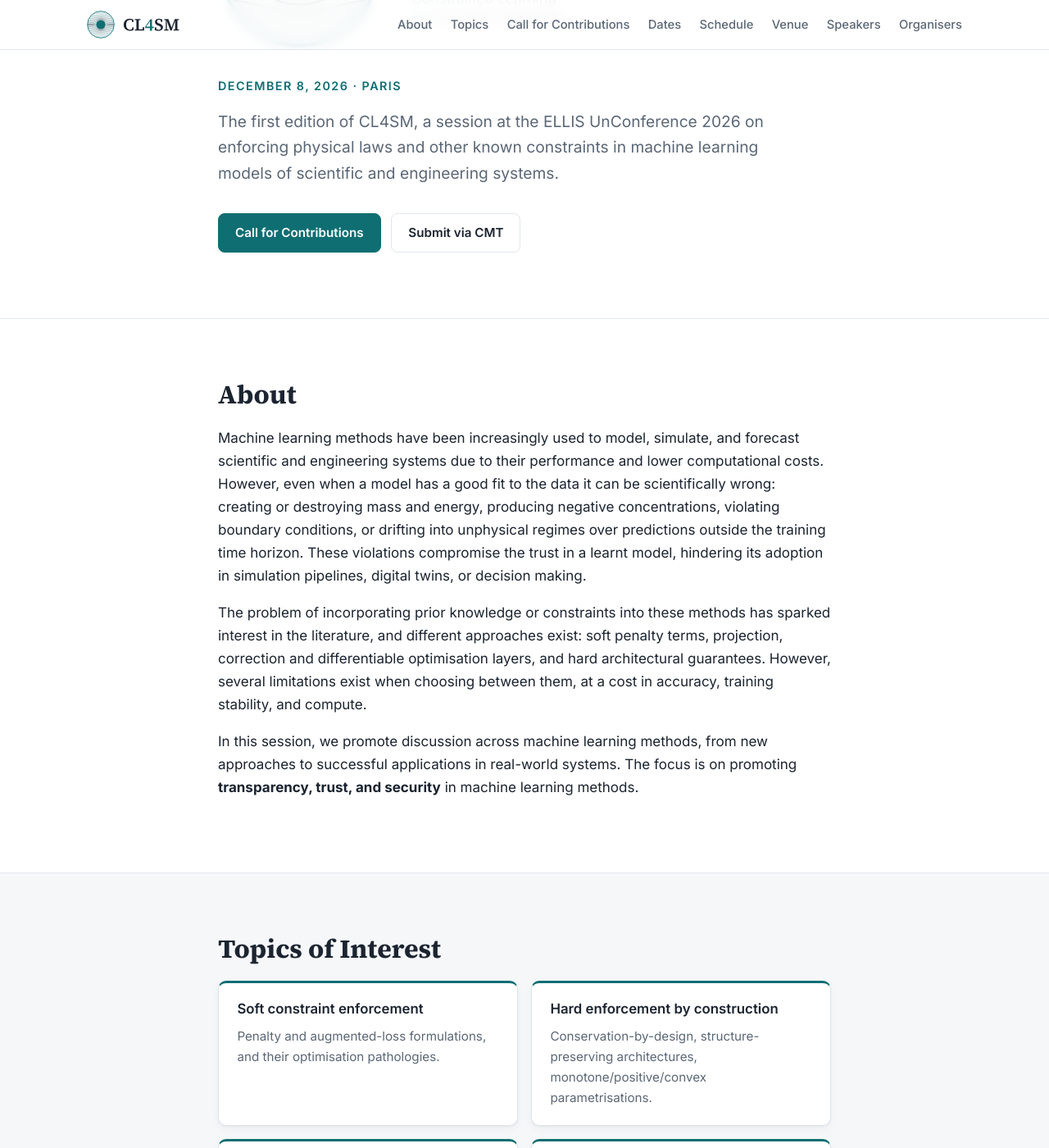
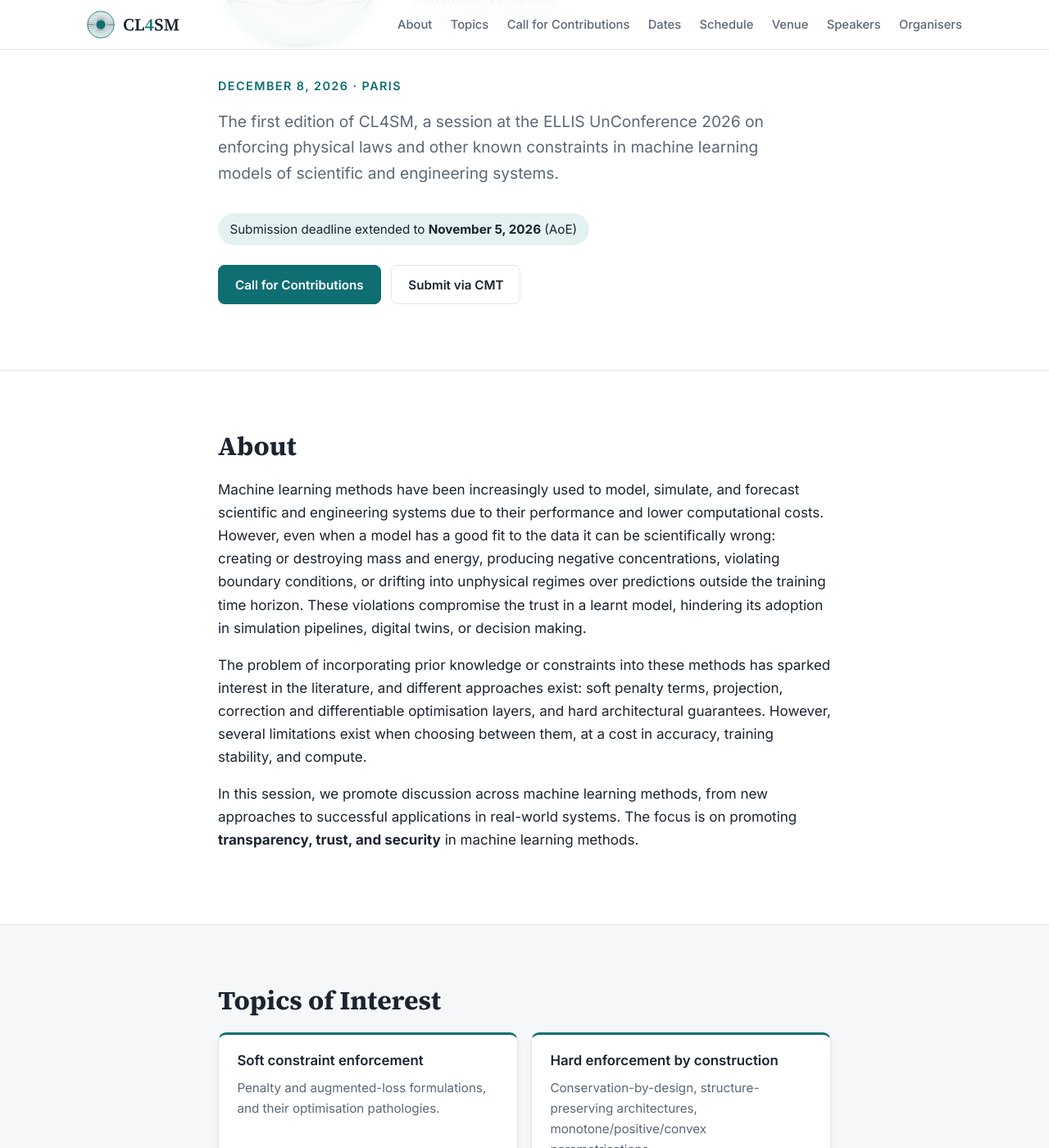
Before and after one commit to badulion/cl4sm_2026, a Jekyll site: the page built from index.html, in a window 1280 px wide and 1400 px high, scrolled down 312 px. Shown: the whole window at 82% size. Built offline with Jekyll 4.4.1, drawn with Linux system fonts in a browser that asks for light colours; some of the changed text lies outside the part shown.

Commit message:
Extend the submission deadline to November 5, 2026 (AoE)
The timeline shows the old date struck through next to the new one, via
a `was` field in dates.yml. A notice in the hero announces the extension
and hides itself once the new deadline has passed everywhere. The Call
for Contributions text now reads the date from dates.yml instead of
repeating it.

A note under the Important Dates heading states that all deadlines are
23:59 AoE, so the timeline no longer labels individual dates with the
time zone.

Co-Authored-By: Claude Opus 5.5 <noreply@anthropic.com>

```diff
--- a/_data/dates.yml
+++ b/_data/dates.yml
@@ -1,10 +1,12 @@
 # Set `date` when fixed; until then `approx` is shown.
+# `was` keeps a superseded date, shown struck through next to the new one.
 # `phase` names the stretch from this date to the next one.
 - event: Call for contributions
   date: "October 1, 2026"
   phase: Submissions open
 - event: Submission deadline
-  date: "October 30, 2026"
+  date: "November 5, 2026"
+  was: "October 30, 2026"
   tz: "AoE"
   approx: "Late October 2026"
   phase: Under review
--- a/_layouts/default.html
+++ b/_layouts/default.html
@@ -44,6 +44,11 @@
       a.addEventListener('click', function () { document.getElementById('nav-toggle').checked = false; });
     });
 
+    // Hide notices once their date is over everywhere (end of day AoE, UTC-12).
+    document.querySelectorAll('[data-until]').forEach(function (el) {
+      if (Date.now() >= Date.parse(el.dataset.until + 'T23:59:59-12:00')) el.hidden = true;
+    });
+
     // Important dates: mark passed and next milestones; fill the current stretch by elapsed time.
     (function () {
       var items = Array.prototype.slice.call(document.querySelectorAll('.tl__item'));
--- a/assets/css/style.css
+++ b/assets/css/style.css
@@ -117,6 +117,10 @@ p { margin: 0 0 1em; }
   color: var(--accent); font-weight: 600; font-size: .9rem;
   text-transform: uppercase; letter-spacing: .1em; margin-bottom: 1rem;
 }
+.hero__notice {
+  display: inline-block; margin: 0 0 1.5rem; padding: .45rem .9rem; border-radius: 999px;
+  background: var(--accent-soft); color: var(--text); font-size: .95rem;
+}
 .hero__lead { font-size: 1.2rem; color: var(--muted); max-width: 60ch; margin-bottom: 2rem; }
 .hero__actions { display: flex; flex-wrap: wrap; gap: .8rem; }
 
@@ -164,7 +168,7 @@ p { margin: 0 0 1em; }
 .tl__dot { justify-self: center; width: 14px; height: 14px; border-radius: 50%; background: var(--surface); border: 3px solid var(--tl-future); }
 .tl__text { display: flex; align-items: baseline; flex-wrap: wrap; gap: 0 10px; }
 .tl__date { font-size: 15px; font-weight: 700; color: var(--muted); white-space: nowrap; }
-.tl__tz { font-size: 12px; font-weight: 500; color: var(--muted); }
+.tl__was { font-weight: 500; color: var(--tl-faint); }
 .tl__label { font-size: 14px; font-weight: 500; color: var(--tl-faint); }
 .tl__item--passed .tl__dot { background: var(--accent); border-color: var(--accent); }
 .tl__item--passed .tl__date { color: var(--text); }
--- a/index.html
+++ b/index.html
@@ -1,6 +1,7 @@
 ---
 layout: default
 ---
+{% assign deadline = site.data.dates | where: "event", "Submission deadline" | first %}
 
 <section class="hero">
   <div class="container narrow">
@@ -12,6 +13,11 @@ layout: default
       The first edition of CL4SM, a session at the ELLIS UnConference 2026 on enforcing physical laws and
       other known constraints in machine learning models of scientific and engineering systems.
     </p>
+    {% if deadline.was %}
+    <p class="hero__notice" data-until="{{ deadline.date | date: "%Y-%m-%d" }}">
+      Submission deadline extended to <strong>{{ deadline.date }}</strong> ({{ deadline.tz }})
+    </p>
+    {% endif %}
     <div class="hero__actions">
       <a class="btn btn--primary" href="#call">Call for Contributions</a>
       {% if site.submission.url != "" %}
@@ -122,6 +128,7 @@ layout: default
 <section id="dates" class="section section--alt">
   <div class="container narrow">
     <h2>Important Dates</h2>
+    <p class="muted">All deadlines are 23:59 Anywhere on Earth (AoE, UTC−12).</p>
     <ol class="tl">
       {% for d in site.data.dates %}
       {% assign dated = false %}{% if d.date and d.date != "" %}{% assign dated = true %}{% endif %}
@@ -129,7 +136,7 @@ layout: default
         <div class="tl__row">
           <span class="tl__dot" aria-hidden="true"></span>
           <div class="tl__text">
-            <span class="tl__date">{% if dated %}{{ d.date | date: "%b %-d" }}{% if d.tz %} <span class="tl__tz">{{ d.tz }}</span>{% endif %}{% else %}{{ d.approx }}{% endif %}</span>
+            <span class="tl__date">{% if dated %}{% if d.was %}<del class="tl__was">{{ d.was | date: "%b %-d" }}</del> {% endif %}{{ d.date | date: "%b %-d" }}{% else %}{{ d.approx }}{% endif %}</span>
             <span class="tl__label">{{ d.event }}</span>
           </div>
         </div>
```
Also changed, not shown: other parts of index.html (+1 -1 lines).
